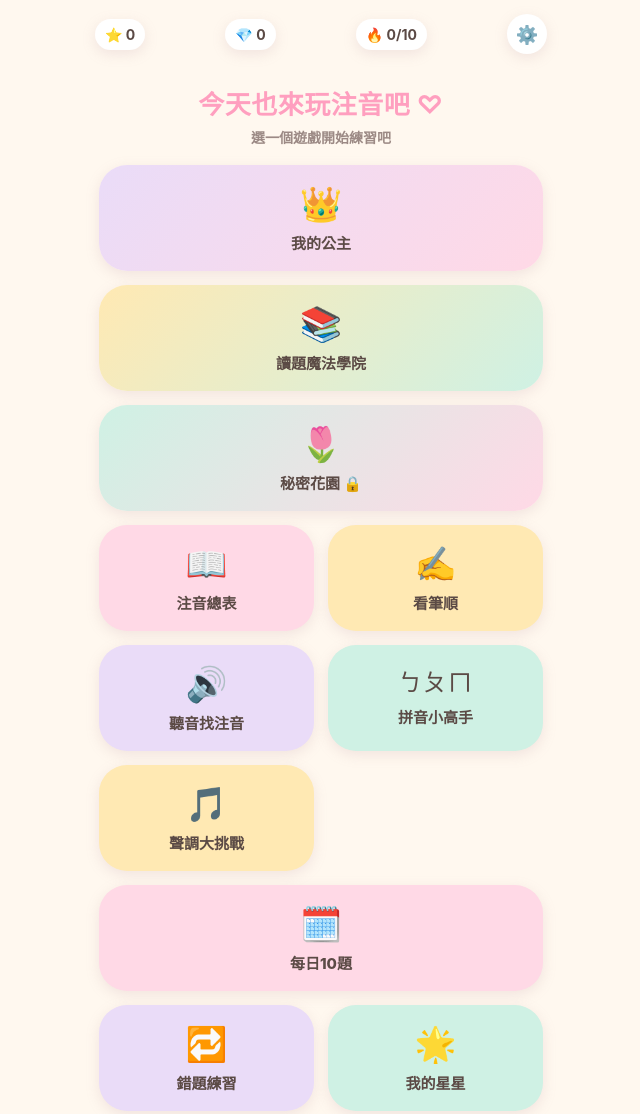
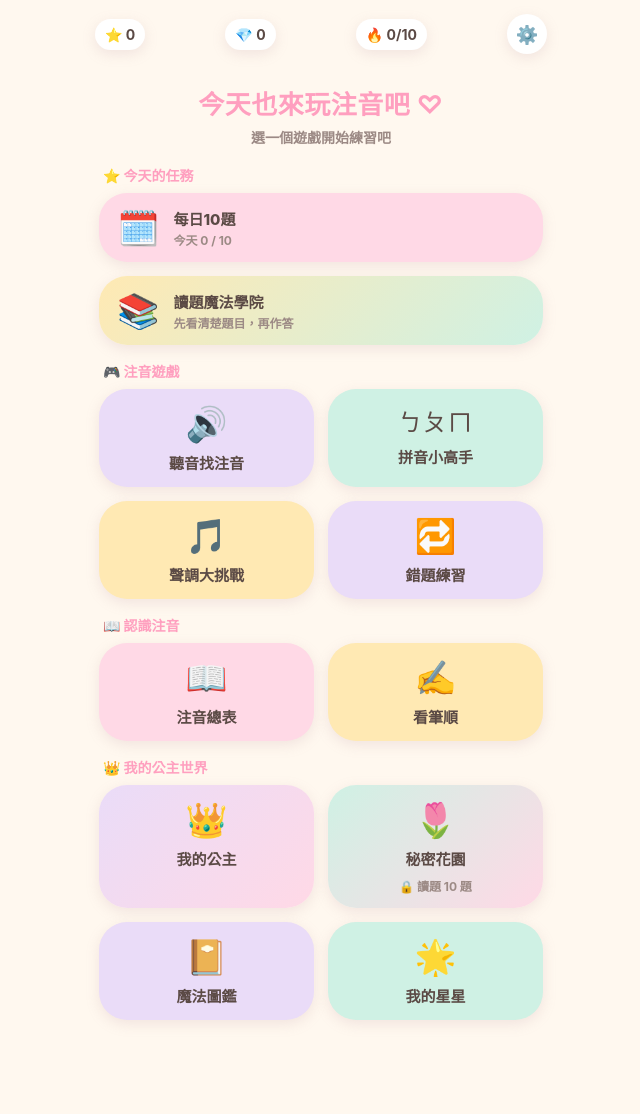
Before and after one commit to Clairelee0630/zhuyin-app, a plain HTML site: page index.html in a window 1280 px wide. Shown: the whole page, without its empty margins (319-959 px from the left). After the commit the page ends 1048 px from the top, so only its background shows below. Drawn offline with Linux system fonts and the light colour scheme.

Commit message:
tidy home screen

```diff
--- a/index.html
+++ b/index.html
@@ -95,6 +95,12 @@
   .tile .emoji{font-size:34px;}
   .tile .label{font-size:15px; font-weight:800; color:var(--ink);}
   .tile.wide{grid-column:1/3;}
+  .tile.row{flex-direction:row; justify-content:flex-start; gap:14px; padding:14px 18px; text-align:left;}
+  .tile.row .tcol{display:flex; flex-direction:column; gap:2px;}
+  .tile .tsub{font-size:12px; font-weight:700; color:var(--ink-soft);}
+  .home-sec{font-size:14px; font-weight:800; color:var(--pink-deep); margin:16px 4px 8px;}
+  .hero + .home-sec{margin-top:4px;}
+  .grid-home .tile:not(.row){padding:14px 8px;}
   .tile.c-pink{background:var(--pink);}
   .tile.c-lav{background:var(--lavender);}
   .tile.c-mint{background:var(--mint);}
@@ -2136,19 +2142,28 @@ function renderHome(){
       <h1>今天也來玩注音吧 ♡</h1>
       <div class="sub">${STATE.dailyDone >= STATE.dailyTotal ? "今天的注音任務完成！🎉" : "選一個遊戲開始練習吧"}</div>
     </div>
+    <div class="home-sec">⭐ 今天的任務</div>
     <div class="grid-home">
-      <div class="tile wide c-lav" data-go="princess" style="background:linear-gradient(135deg, var(--lavender), var(--pink));">
-        <div class="emoji">👑</div><div class="label">我的公主</div>
-      </div>
-      <div class="tile wide c-butter" data-go="reading" style="background:linear-gradient(135deg,var(--butter),var(--mint));"><div class="emoji">📚</div><div class="label">讀題魔法學院</div></div>
-      <div class="tile wide c-mint" data-go="garden" style="background:linear-gradient(135deg,var(--mint),var(--pink));"><div class="emoji">🌷</div><div class="label">秘密花園${typeof gUnlocked==="function"&&!gUnlocked()?" 🔒":""}</div></div>
-      <div class="tile c-pink" data-go="table"><div class="emoji">📖</div><div class="label">注音總表</div></div>
-      <div class="tile c-butter" data-go="stroke-table"><div class="emoji">✍️</div><div class="label">看筆順</div></div>
+      <div class="tile wide row c-pink" data-go="daily"><div class="emoji">🗓️</div><div class="tcol"><div class="label">每日10題</div><div class="tsub">${STATE.dailyDone >= STATE.dailyTotal ? "今天完成了 ✓" : `今天 ${STATE.dailyDone} / ${STATE.dailyTotal}`}</div></div></div>
+      <div class="tile wide row c-butter" data-go="reading" style="background:linear-gradient(135deg,var(--butter),var(--mint));"><div class="emoji">📚</div><div class="tcol"><div class="label">讀題魔法學院</div><div class="tsub">先看清楚題目，再作答</div></div></div>
+    </div>
+    <div class="home-sec">🎮 注音遊戲</div>
+    <div class="grid-home">
       <div class="tile c-lav" data-go="listen"><div class="emoji">🔊</div><div class="label">聽音找注音</div></div>
       <div class="tile c-mint" data-go="spell"><div class="emoji" style="font-size:24px; letter-spacing:1px;">ㄅㄆㄇ</div><div class="label">拼音小高手</div></div>
       <div class="tile c-butter" data-go="tone"><div class="emoji">🎵</div><div class="label">聲調大挑戰</div></div>
-      <div class="tile wide c-pink" data-go="daily"><div class="emoji">🗓️</div><div class="label">每日10題</div></div>
       <div class="tile c-lav" data-go="review"><div class="emoji">🔁</div><div class="label">錯題練習</div></div>
+    </div>
+    <div class="home-sec">📖 認識注音</div>
+    <div class="grid-home">
+      <div class="tile c-pink" data-go="table"><div class="emoji">📖</div><div class="label">注音總表</div></div>
+      <div class="tile c-butter" data-go="stroke-table"><div class="emoji">✍️</div><div class="label">看筆順</div></div>
+    </div>
+    <div class="home-sec">👑 我的公主世界</div>
+    <div class="grid-home">
+      <div class="tile c-lav" data-go="princess" style="background:linear-gradient(135deg, var(--lavender), var(--pink));"><div class="emoji">👑</div><div class="label">我的公主</div></div>
+      <div class="tile c-mint" data-go="garden" style="background:linear-gradient(135deg,var(--mint),var(--pink));"><div class="emoji">🌷</div><div class="label">秘密花園</div>${gUnlocked()?'':'<div class="tsub">🔒 讀題 10 題</div>'}</div>
+      <div class="tile c-lav" data-go="magic-album"><div class="emoji">📔</div><div class="label">魔法圖鑑</div></div>
       <div class="tile c-mint" data-go="stars"><div class="emoji">🌟</div><div class="label">我的星星</div></div>
     </div>
   `;
```
Also changed, not shown: service-worker.js.
